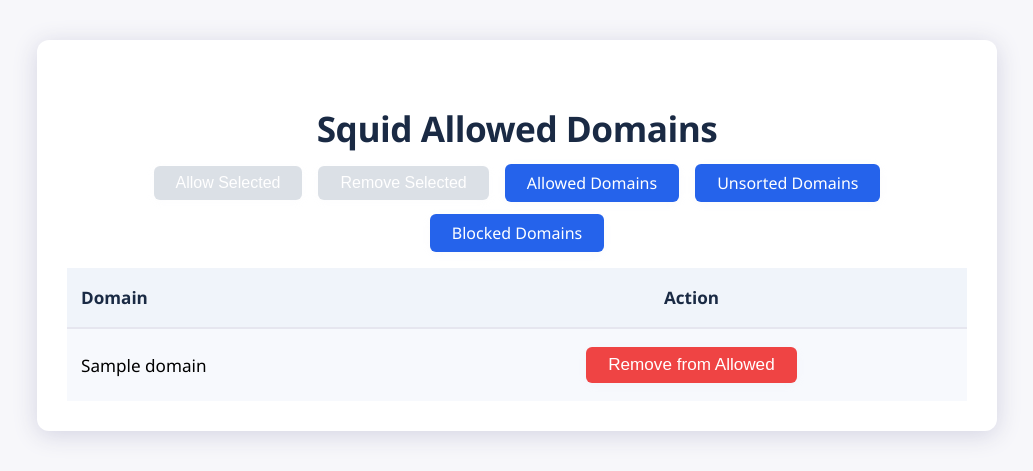
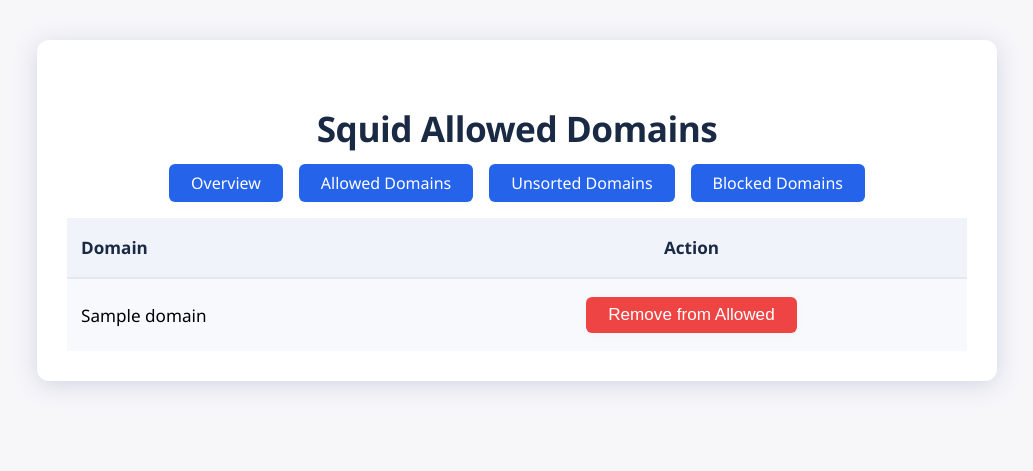
Before and after one commit to andrew-kemp/squid_allow_app, a Flask app: template templates/allowed.html in a window 1280 px wide. Shown: the top 471 px of the page, without its empty margins (123-1156 px from the left). Run offline with Flask 3, Linux system fonts and the light colour scheme; the template is opened without the code that fills it: most values are stand-ins (such as "Sample title", 1, 10 or a date in 2020).

Commit message:
Update _actions_bar.html

```diff
--- a/templates/_actions_bar.html
+++ b/templates/_actions_bar.html
@@ -1,9 +1,12 @@
 <div class="center-actions" style="margin-bottom:1em;">
-    <button type="submit" id="allowSelected" name="action" value="allow" class="btn btn-secondary" disabled>Allow Selected</button>
-    <button type="submit" id="removeSelected" name="action" value="remove" class="btn btn-secondary" disabled>Remove Selected</button>
-    <a href="{{ url_for('allowed') }}" class="btn btn-primary{% if page == 'allowed' %} current-page{% endif %}">Allowed Domains</a>
-    <a href="{{ url_for('index') }}" class="btn btn-primary{% if page == 'blocked' %} current-page{% endif %}">Unsorted Domains</a>
-    <a href="{{ url_for('view_removed') }}" class="btn btn-primary{% if page == 'removed' %} current-page{% endif %}">Blocked Domains</a>
+    {% if show_bulk %}
+        <button type="submit" id="allowSelected" name="action" value="allow" class="btn btn-secondary" disabled>Allow Selected</button>
+        <button type="submit" id="removeSelected" name="action" value="remove" class="btn btn-secondary" disabled>Remove Selected</button>
+    {% endif %}
+    <a href="{{ url_for('index') }}" class="btn btn-primary{% if page == 'overview' %} current-page{% endif %}">Overview</a>
+    <a href="{{ url_for('manage_allowed') }}" class="btn btn-primary{% if page == 'allowed' %} current-page{% endif %}">Allowed Domains</a>
+    <a href="{{ url_for('manage_unsorted') }}" class="btn btn-primary{% if page == 'unsorted' %} current-page{% endif %}">Unsorted Domains</a>
+    <a href="{{ url_for('manage_blocked') }}" class="btn btn-primary{% if page == 'blocked' %} current-page{% endif %}">Blocked Domains</a>
     {% if changes_pending %}
         <form action="{{ url_for('restart_squid') }}" method="post" style="display:inline;">
             <button type="submit" class="btn btn-warning">Restart Squid</button>
```
